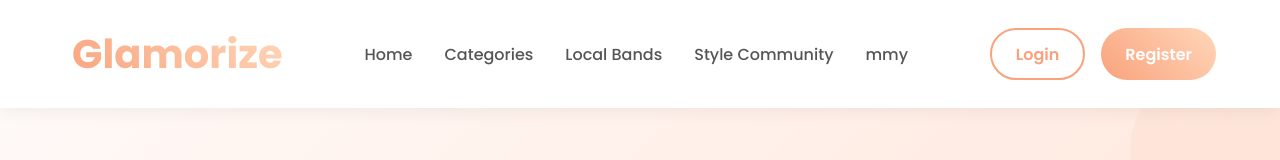
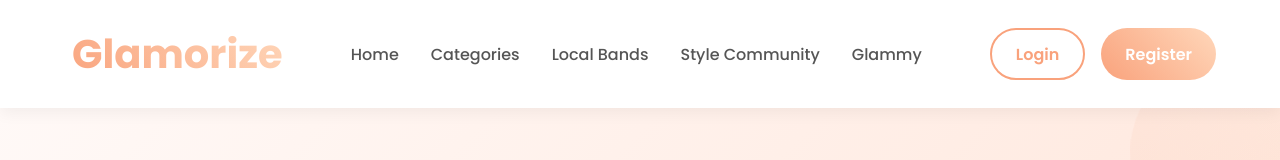
Before and after one commit to Ablaven/Glamorize, a plain HTML site: page index.html in a window 1280 px wide. Shown: the top 160 px of the page. Drawn offline with Linux system fonts and the light colour scheme.

Commit message:
Update index.html

```diff
--- a/index.html
+++ b/index.html
@@ -586,7 +586,7 @@
                 <li><a href="#categories">Categories</a></li>
                 <li><a href="#brands">Local Bands</a></li>
                 <li><a href="#community">Style Community</a></li>
-                <li><a href="#mmy">mmy</a></li>
+                <li><a href="#glammy">Glammy</a></li>
             </ul>
         </nav>
         <div class="auth-buttons">
@@ -795,7 +795,7 @@
                     <li><a href="#categories">Categories</a></li>
                     <li><a href="#brands">Local Bands</a></li>
                     <li><a href="#community">Style Community</a></li>
-                    <li><a href="#mmy">mmy</a></li>
+                    <li><a href="#glammy">Glammy</a></li>
                 </ul>
             </div>
             <div class="footer-section">
```
